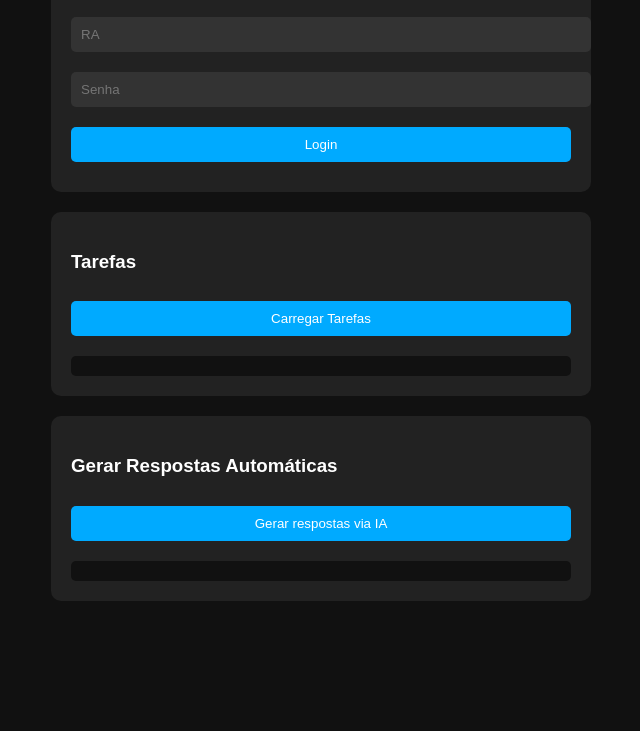
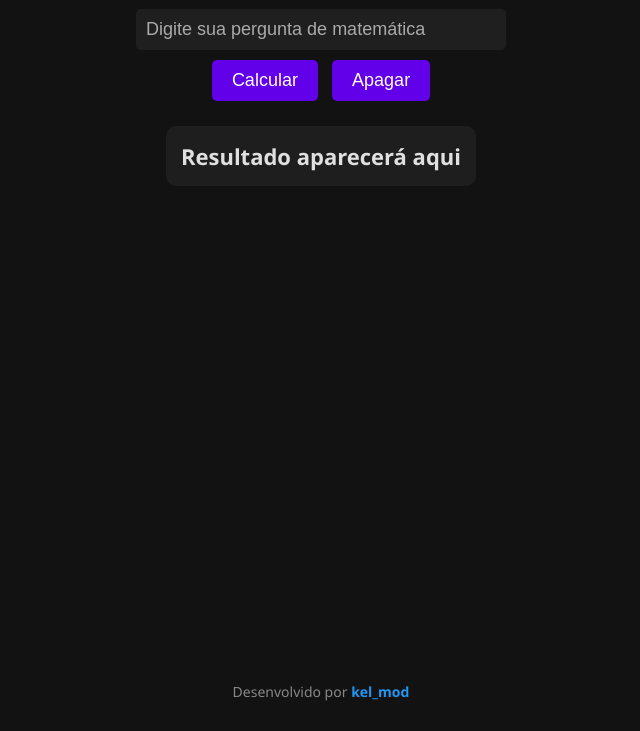
Before and after one commit to kelvisrodriguesdelima57-sys/Site-de-editar-fotos-, a plain HTML site: page index.html in a window 1280 px wide. Shown: the part 109-840 px from the top of the page, without its empty margins (319-959 px from the left). Before the commit the page ends 800 px from the top, so only its background shows below. Drawn offline with Linux system fonts and the light colour scheme.

Commit message:
Update index.html

```diff
--- a/index.html
+++ b/index.html
@@ -3,143 +3,137 @@
 <head>
 <meta charset="UTF-8">
 <meta name="viewport" content="width=device-width, initial-scale=1.0">
-<title>Automação Sala do Futuro</title>
+<title>EquaSmart - Matemática com IA</title>
 <style>
-    body { font-family: Arial, sans-serif; background: #111; color: #fff; display: flex; flex-direction: column; align-items: center; padding: 20px; }
-    .container { background: #222; padding: 20px; border-radius: 10px; width: 100%; max-width: 500px; margin-bottom: 20px; }
-    input, button, textarea { width: 100%; padding: 10px; margin: 10px 0; border-radius: 5px; border: none; }
-    input, textarea { background: #333; color: #fff; }
-    button { background: #00aaff; color: #fff; cursor: pointer; }
-    button:hover { background: #0088cc; }
-    .output { background: #111; padding: 10px; border-radius: 5px; margin-top: 10px; max-height: 300px; overflow-y: auto; white-space: pre-wrap; }
+    body {
+        font-family: 'Segoe UI', Tahoma, Geneva, Verdana, sans-serif;
+        display: flex;
+        flex-direction: column;
+        align-items: center;
+        justify-content: flex-start;
+        min-height: 100vh;
+        margin: 0;
+        padding: 20px;
+        background-color: #121212;
+        color: #e0e0e0;
+    }
+
+    h1 {
+        color: #2196F3;
+        margin-bottom: 20px;
+        display: flex;
+        align-items: center;
+        font-size: 36px;
+    }
+
+    h1 svg {
+        margin-right: 10px;
+    }
+
+    input {
+        padding: 10px;
+        margin: 5px;
+        font-size: 18px;
+        width: 350px;
+        border-radius: 5px;
+        border: none;
+        outline: none;
+        background-color: #1f1f1f;
+        color: #ffffff;
+    }
+
+    input::placeholder {
+        color: #aaaaaa;
+    }
+
+    button {
+        padding: 10px 20px;
+        margin: 5px;
+        font-size: 18px;
+        border: none;
+        border-radius: 5px;
+        background-color: #6200ea;
+        color: #ffffff;
+        cursor: pointer;
+        transition: background-color 0.2s;
+    }
+
+    button:hover {
+        background-color: #3700b3;
+    }
+
+    #resultado {
+        margin-top: 20px;
+        font-size: 22px;
+        max-width: 600px;
+        background-color: #1e1e1e;
+        padding: 15px;
+        border-radius: 10px;
+        text-align: center;
+        font-weight: bold;
+    }
+
+    footer {
+        margin-top: auto;
+        padding: 10px;
+        font-size: 14px;
+        color: #888888;
+        text-align: center;
+    }
 </style>
 </head>
 <body>
+<h1>
+    <svg xmlns="http://www.w3.org/2000/svg" width="36" height="36" fill="#2196F3" viewBox="0 0 24 24">
+        <path d="M6 2h12a2 2 0 0 1 2 2v16a2 2 0 0 1-2 2H6a2 2 0 0 1-2-2V4a2 2 0 0 1 2-2zm0 2v16h12V4H6zm2 2h2v2H8V6zm4 0h2v2h-2V6zm-4 4h2v2H8v-2zm4 0h2v2h-2v-2zm-4 4h2v2H8v-2zm4 0h2v2h-2v-2z"/>
+    </svg>
+    EquaSmart
+</h1>
 
-<div class="container">
-    <h2>Login Sala do Futuro</h2>
-    <input type="text" id="ra" placeholder="RA">
-    <input type="password" id="senha" placeholder="Senha">
-    <button id="loginBtn">Login</button>
+<input type="text" id="pergunta" placeholder="Digite sua pergunta de matemática">
+<div>
+    <button onclick="responder()">Calcular</button>
+    <button onclick="apagar()">Apagar</button>
 </div>
+<div id="resultado">Resultado aparecerá aqui</div>
 
-<div class="container">
-    <h3>Tarefas</h3>
-    <button id="carregarTarefasBtn">Carregar Tarefas</button>
-    <div class="output" id="tarefasOutput"></div>
-</div>
-
-<div class="container">
-    <h3>Gerar Respostas Automáticas</h3>
-    <button id="responderTarefasBtn">Gerar respostas via IA</button>
-    <div class="output" id="respostasOutput"></div>
-</div>
+<footer>Desenvolvido por <span style="color:#2196F3; font-weight:bold;">kel_mod</span></footer>
 
 <script>
-let token = "";
-let tarefas = [];
+async function responder() {
+    const pergunta = document.getElementById('pergunta').value;
+    const resultadoDiv = document.getElementById('resultado');
+    resultadoDiv.innerText = "Calculando...";
 
-// Função para login na API
-async function login() {
-    const ra = document.getElementById("ra").value.trim();
-    const senha = document.getElementById("senha").value.trim();
-    if (!ra || !senha) { alert("Preencha RA e senha!"); return; }
-
-    try {
-        const response = await fetch("https://edusp-api.ip.tv:443/login", {
-            method: "POST",
-            headers: { "Content-Type": "application/json" },
-            body: JSON.stringify({ ra, senha })
-        });
-        const data = await response.json();
-        if (data.token) {
-            token = data.token;
-            alert("Login bem-sucedido!");
-        } else {
-            alert("RA ou senha incorretos!");
-        }
-    } catch (e) {
-        console.error(e);
-        alert("Erro ao conectar com o servidor!");
-    }
-}
-
-// Função para carregar tarefas
-async function carregarTarefas() {
-    if (!token) { alert("Faça login primeiro!"); return; }
-    try {
-        const response = await fetch("https://edusp-api.ip.tv:443/tarefas", {
-            method: "GET",
-            headers: { "Authorization": "Bearer " + token }
-        });
-        tarefas = await response.json();
-        document.getElementById("tarefasOutput").innerText =
-            tarefas.map((t, i) => `${i+1}. ${t.pergunta}`).join("\n\n");
-    } catch (e) {
-        console.error(e);
-        alert("Erro ao carregar tarefas!");
-    }
-}
-
-// Função para gerar respostas via IA e submeter
-async function responderTarefas() {
-    if (!tarefas.length) { alert("Carregue as tarefas primeiro!"); return; }
-    const respostasDiv = document.getElementById("respostasOutput");
-    respostasDiv.innerText = "Gerando respostas...\n";
-
-    for (let i = 0; i < tarefas.length; i++) {
-        const pergunta = tarefas[i].pergunta;
-        let respostaIA = "";
-
-        // Chamada para API de IA (ChatGPT)
     try {
         const response = await fetch("https://api.openai.com/v1/chat/completions", {
             method: "POST",
             headers: {
                 "Content-Type": "application/json",
-                    "Authorization": "Bearer SUA_CHAVE_OPENAI"
+                "Authorization": "Bearer SUA_CHAVE_API_AQUI"
             },
             body: JSON.stringify({
-                    model: "gpt-4-mini",
-                    messages: [{ role: "user", content: pergunta }],
+                model: "gpt-4o-mini",
+                messages: [
+                    { role: "system", content: "Você é um assistente de matemática que retorna apenas o resultado direto, sem explicações." },
+                    { role: "user", content: pergunta }
+                ],
                 temperature: 0
             })
         });
+
         const data = await response.json();
-            respostaIA = data.choices[0].message.content;
-        } catch (e) {
-            console.error(e);
-            respostaIA = "Erro ao gerar resposta IA";
-        }
-
-        respostasDiv.innerText += `Pergunta ${i+1}: ${pergunta}\nResposta: ${respostaIA}\n\n`;
-
-        // Enviar resposta para a API real
-        try {
-            await fetch("https://edusp-api.ip.tv:443/respostas", {
-                method: "POST",
-                headers: {
-                    "Content-Type": "application/json",
-                    "Authorization": "Bearer " + token
-                },
-                body: JSON.stringify({
-                    tarefa_id: tarefas[i].id,
-                    resposta: respostaIA
-                })
-            });
-        } catch (e) {
-            console.error(e);
+        const resposta = data.choices[0].message.content;
+        resultadoDiv.innerText = resposta.trim();
+    } catch (error) {
+        resultadoDiv.innerText = "Erro ao conectar com a API: " + error;
     }
 }
 
-    alert("Respostas geradas e enviadas!");
+function apagar() {
+    document.getElementById('pergunta').value = '';
+    document.getElementById('resultado').innerText = 'Resultado aparecerá aqui';
 }
-
-// Event listeners
-document.getElementById("loginBtn").addEventListener("click", login);
-document.getElementById("carregarTarefasBtn").addEventListener("click", carregarTarefas);
-document.getElementById("responderTarefasBtn").addEventListener("click", responderTarefas);
 </script>
-
 </body>
 </html>
```
Lines whose indentation alone changed are shown as unchanged.
